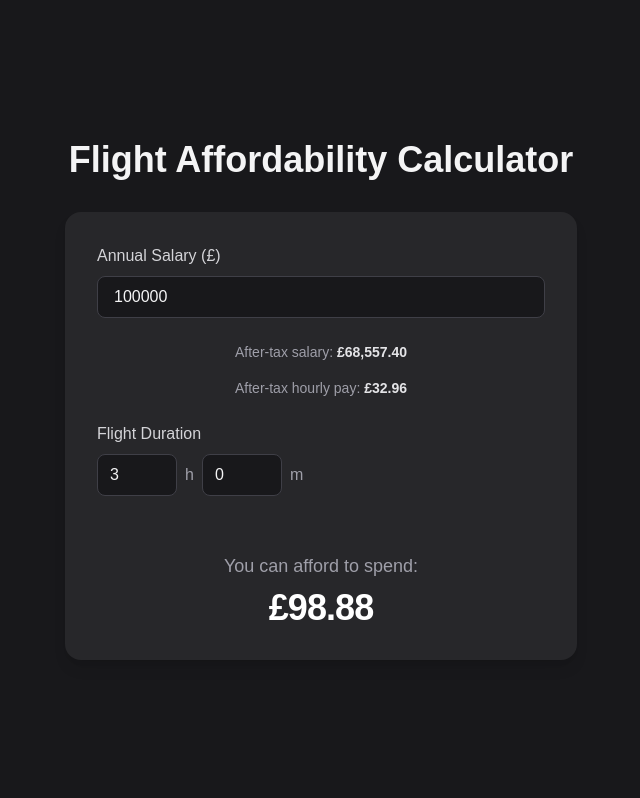
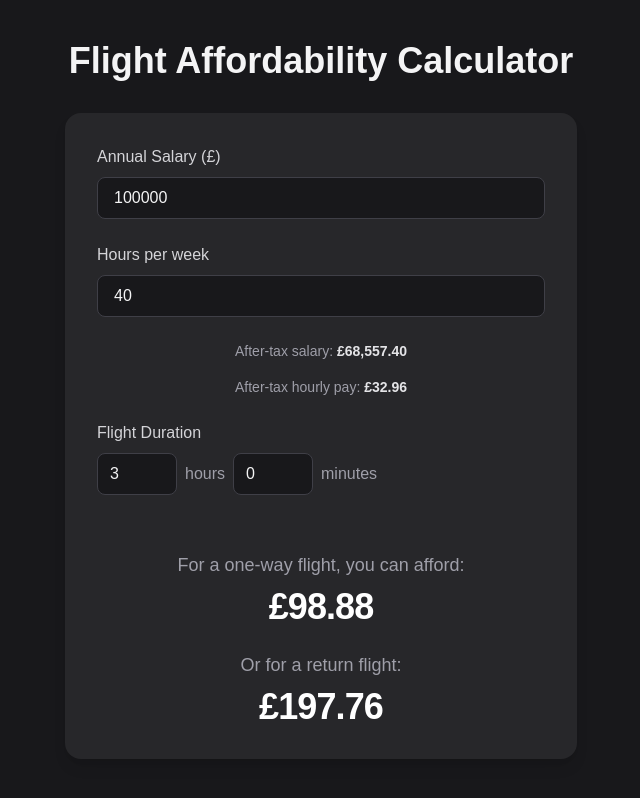
Before and after one commit to Ellipsoul/flight-affordability-calculator, a Next.js app: page / in a window 1280 px wide. Shown: the whole page, without its empty margins (319-959 px from the left). Built offline with nearby package versions, Linux system fonts and the light colour scheme.

Commit message:
Add return flight and hours per week input

```diff
--- a/app/page.tsx
+++ b/app/page.tsx
@@ -41,16 +41,26 @@ export default function Home() {
   const [annualSalary, setAnnualSalary] = useState<string>("100000");
   const [hours, setHours] = useState<string>("3");
   const [minutes, setMinutes] = useState<string>("0");
+  const [hoursPerWeek, setHoursPerWeek] = useState<string>("40");
 
   const annualSalaryNum = Number(annualSalary);
+  const hoursPerWeekNum = Number(hoursPerWeek);
   const afterTaxSalary = getAfterTaxSalary(annualSalaryNum);
 
+  // Error handling for hours per week
+  const hoursPerWeekError = hoursPerWeekNum === 0;
+
   // Calculate hourly salary (after tax)
-  const hourlySalary = afterTaxSalary / (52 * 40);
+  const hourlySalary = hoursPerWeekError
+    ? 0
+    : afterTaxSalary / (52 * hoursPerWeekNum);
   // Calculate total flight hours
   const totalFlightHours = Number(hours) + Number(minutes) / 60;
   // Calculate opportunity cost
-  const opportunityCost = hourlySalary * totalFlightHours;
+  const opportunityCost = hoursPerWeekError
+    ? 0
+    : hourlySalary * totalFlightHours;
+  const returnOpportunityCost = opportunityCost * 2;
 
   return (
     <main className="min-h-screen w-full flex flex-col items-center justify-center bg-zinc-900 text-zinc-100 px-2 sm:px-4">
@@ -81,6 +91,23 @@ export default function Home() {
             className="w-full px-4 py-2 rounded-lg bg-zinc-900 border border-zinc-700 text-zinc-100 focus:outline-none focus:ring-2 focus:ring-blue-500"
           />
         </label>
+        <label className="block mb-6">
+          <span className="block mb-2 text-zinc-300">Hours per week</span>
+          <input
+            type="number"
+            min="1"
+            value={hoursPerWeek}
+            onChange={(e) => setHoursPerWeek(e.target.value)}
+            placeholder="40"
+            step={0.5}
+            className="w-full px-4 py-2 rounded-lg bg-zinc-900 border border-zinc-700 text-zinc-100 focus:outline-none focus:ring-2 focus:ring-blue-500"
+          />
+        </label>
+        {hoursPerWeekError && (
+          <div className="mb-4 text-red-400 text-sm text-center font-semibold">
+            Please enter a valid number of hours per week (cannot be zero).
+          </div>
+        )}
         <div className="mb-4 text-zinc-400 text-sm text-center">
           After-tax salary:{" "}
           <span className="font-semibold text-zinc-200">
@@ -96,7 +123,7 @@ export default function Home() {
         <div className="mb-6 text-zinc-400 text-sm text-center">
           After-tax hourly pay:{" "}
           <span className="font-semibold text-zinc-200">
-            {isNaN(hourlySalary) || !isFinite(hourlySalary)
+            {hoursPerWeekError || isNaN(hourlySalary) || !isFinite(hourlySalary)
               ? "--"
               : hourlySalary.toLocaleString(undefined, {
                 style: "currency",
@@ -117,7 +144,7 @@ export default function Home() {
               step={1}
               className="w-20 px-3 py-2 rounded-lg bg-zinc-900 border border-zinc-700 text-zinc-100 focus:outline-none focus:ring-2 focus:ring-blue-500"
             />
-            <span className="text-zinc-400">h</span>
+            <span className="text-zinc-400">hours</span>
             <input
               type="number"
               min="0"
@@ -128,15 +155,16 @@ export default function Home() {
               step={5}
               className="w-20 px-3 py-2 rounded-lg bg-zinc-900 border border-zinc-700 text-zinc-100 focus:outline-none focus:ring-2 focus:ring-blue-500"
             />
-            <span className="text-zinc-400">m</span>
+            <span className="text-zinc-400">minutes</span>
           </div>
         </label>
         <div className="mt-8 text-center">
           <div className="text-zinc-400 mb-2 text-lg">
-            You can afford to spend:
+            For a one-way flight, you can afford:
           </div>
           <div className="text-4xl font-extrabold text-white tracking-tight break-words">
-            {isNaN(opportunityCost) || !isFinite(opportunityCost)
+            {hoursPerWeekError || isNaN(opportunityCost) ||
+                !isFinite(opportunityCost)
               ? "--"
               : opportunityCost.toLocaleString(undefined, {
                 style: "currency",
@@ -144,6 +172,21 @@ export default function Home() {
                 maximumFractionDigits: 2,
               })}
           </div>
+          <div className="mt-6">
+            <div className="text-zinc-400 mb-2 text-lg">
+              Or for a return flight:
+            </div>
+            <div className="text-4xl font-bold text-white tracking-tight break-words">
+              {hoursPerWeekError || isNaN(returnOpportunityCost) ||
+                  !isFinite(returnOpportunityCost)
+                ? "--"
+                : returnOpportunityCost.toLocaleString(undefined, {
+                  style: "currency",
+                  currency: "GBP",
+                  maximumFractionDigits: 2,
+                })}
+            </div>
+          </div>
         </div>
       </div>
     </main>
```
